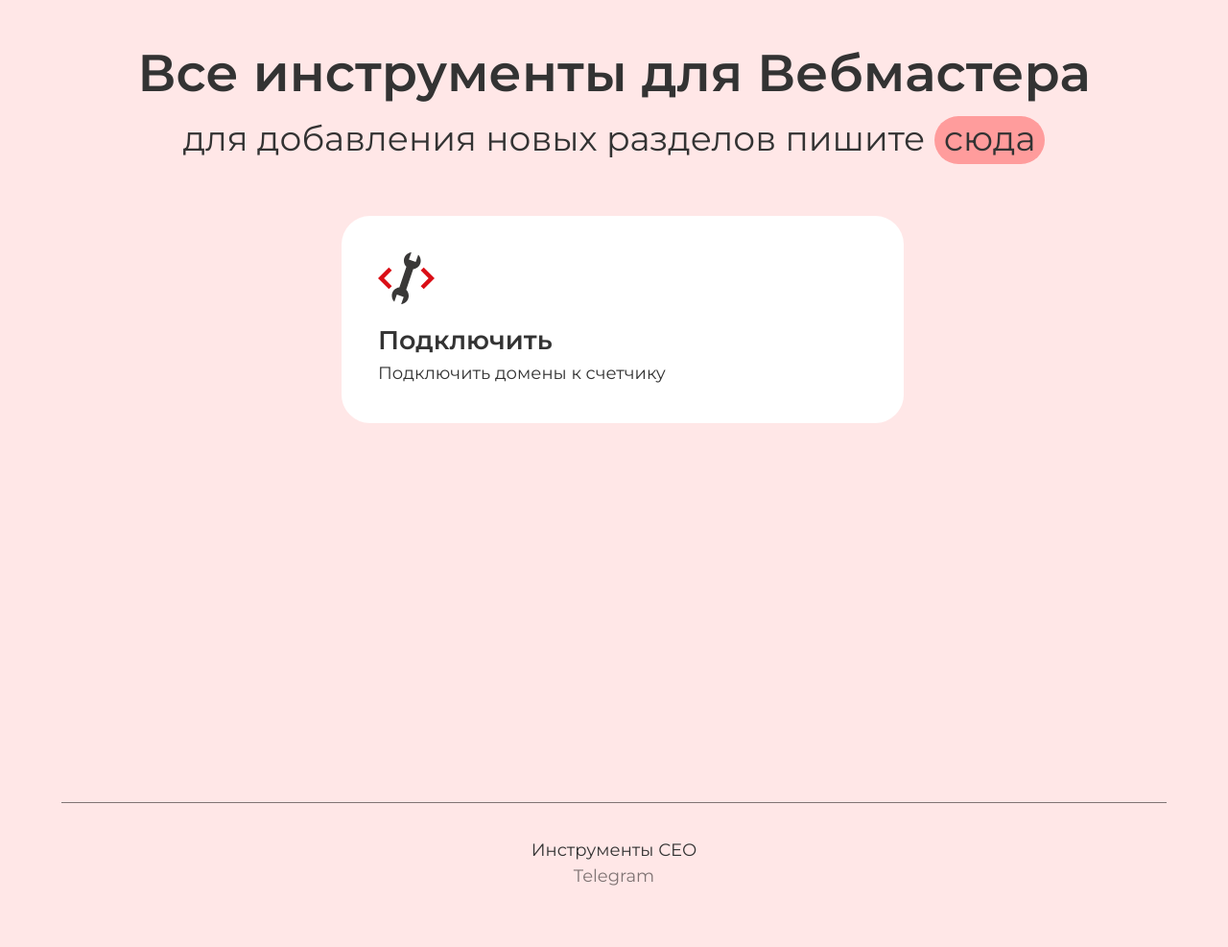
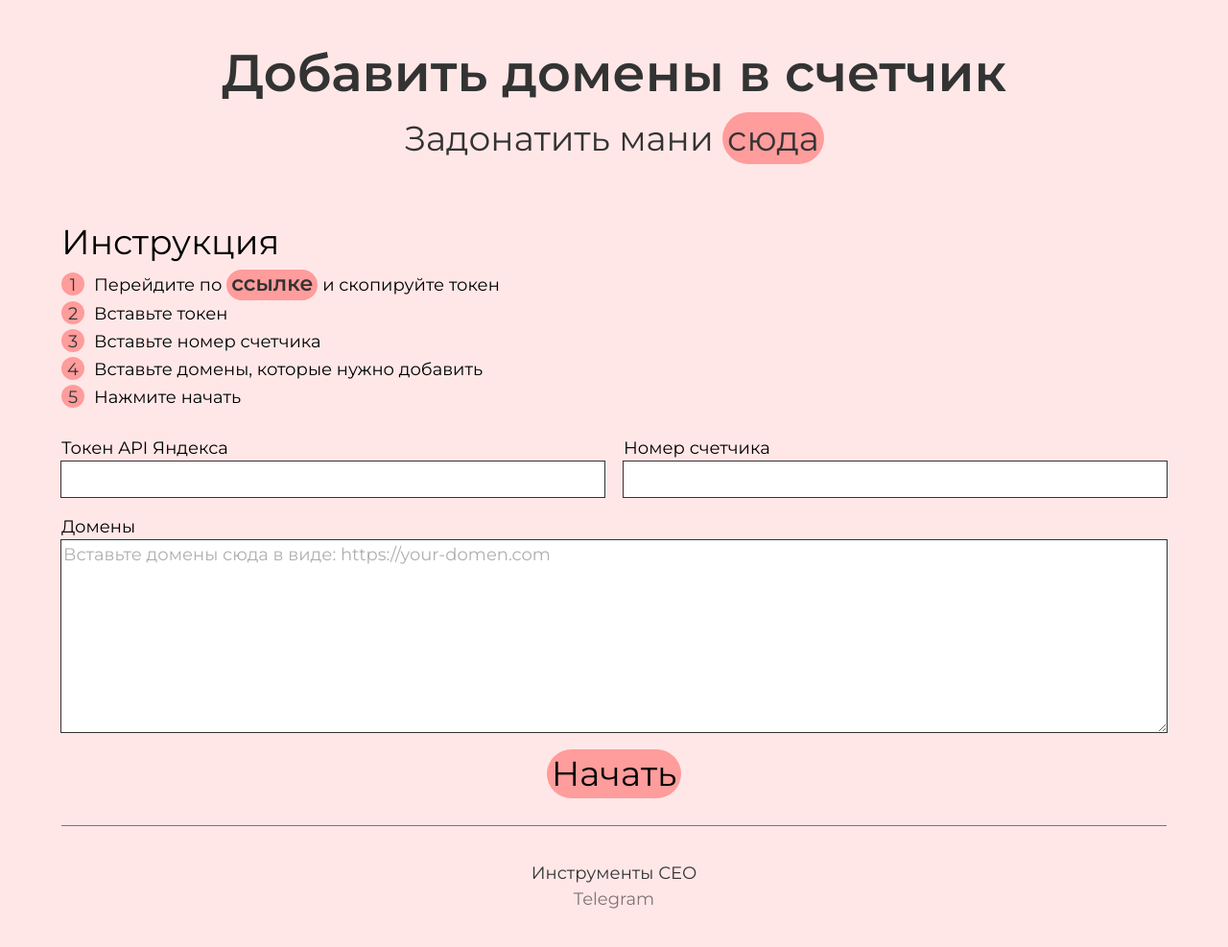
Before and after one commit to audamoon/octoapi, a PHP site: page /webmaster/connection.html in a window 1280 px wide. Shown: the part 90-1077 px from the top of the page at 96% size. Before the commit the page ends 1013 px from the top, so only its background shows below. Run offline with PHP 8.4, Linux system fonts and the light colour scheme.

Commit message:
add new page

```diff
--- a/assets/styles/media.css
+++ b/assets/styles/media.css
@@ -10,6 +10,9 @@
 
 @media (max-width: 1440px){
     .footer {
+        max-width: 90%;
+    }
+    .container {
         max-width: 90%;
     }
 
@@ -45,19 +48,21 @@
 
 }
 @media (min-width: 1440px) {
+    .btn_pink:hover {
+        background-color: #ff9c9c7c;
+        cursor: pointer;
+    }
     .menu__link:hover {
         color: #FF9C9C;
+        cursor: pointer;
     }
-
-    .main-title__subtitile a:hover {
-        background-color: #ff9c9c7c;
-    }
-
     .division__item:hover img {
         transform: scale(1.1);
     }
-
     .division__item:hover {
         border: 2px solid  #8074748e
     }
+    .beauty-list__item a:hover {
+        opacity: 0.8;
+    }
 }
--- a/assets/styles/style.css
+++ b/assets/styles/style.css
@@ -124,6 +124,7 @@ body {
     line-height: 1.5;
     background-color: #FFE7E7
 }
+
 .container {
     margin: 0 auto;
     max-width: 1440px;
@@ -134,7 +135,7 @@ body {
 }
 
 /* Header ----------------------------------------------------------------------*/
-.global-header{
+.global-header {
     margin-bottom: 36px;
 }
 
@@ -171,7 +172,9 @@ body {
     width: 50px;
 }
 
-.burger__item, .burger__item::before, .burger__item::after {
+.burger__item,
+.burger__item::before,
+.burger__item::after {
     border-radius: 20px;
     display: inline-block;
     position: absolute;
@@ -181,32 +184,38 @@ body {
     left: 0;
     transition: all ease 0.2s;
 }
+
 .burger__item {
     transform: translate(0%, -50%);
     left: 0;
+
     &::before {
         top: 18px;
         content: "";
 
     }
+
     &::after {
         top: -18px;
         content: "";
     }
 }
-.burger__item.open{
-    background:rgba(0,0,0,0);
+
+.burger__item.open {
+    background: rgba(0, 0, 0, 0);
 }
+
 .burger__item.open::before {
-    top:0;
+    top: 0;
     width: 100%;
-    transform:rotate(135deg);
+    transform: rotate(135deg);
 
 }
-.burger__item.open::after{
-    top:0;
+
+.burger__item.open::after {
+    top: 0;
     width: 100%;
-	transform:rotate(45deg);
+    transform: rotate(45deg);
 
 }
 
@@ -218,39 +227,46 @@ body {
     gap: 36px;
 
 }
+
 .menu__link {
     font-weight: 600;
     font-size: 27px;
     color: #333333;
     transition: color 0.15s;
 }
+
 /* Menu MODAL  ----------------------------------------------------------------------*/
-.menu-modal{
+.menu-modal {
     position: absolute;
-    background:#ffffff;
+    background: #ffffff;
     width: 100%;
     height: fit-content;
     display: none;
     padding: 36px 18px 36px 48px;
     border-top: 1px solid #333333;
     border-bottom: 1px solid #333333;
+
     .menu-container {
         display: flex;
 
     }
+
     .menu__list {
         gap: 18px;
         flex-direction: column;
-        align-items:baseline;
+        align-items: baseline;
     }
 }
-.menu-modal.visible{
+
+.menu-modal.visible {
     display: block;
 }
+
 /* Main block ----------------------------------------------------------------------*/
 .content {
     width: 100%;
     min-height: 100%;
+    margin-bottom: 24px;
 }
 
 /* Main Title ----------------------------------------------------------------------*/
@@ -268,14 +284,16 @@ body {
 .main-title__subtitile {
     font-size: 36px;
 }
+/* general buttons ----------------------------------------------------------------------*/
+.btn_pink {
+    background-color: #FF9C9C;
+    border-radius: 30px;
+    padding: 5px;
+}
+.btn_pink a {
+    color: #333333;
+}
 
-.main-title__subtitile a {
-    padding: 1px 10px 5px 10px;
-    border-radius: 30px;
-    background-color: #FF9C9C;
-    color: #333333;
-    transition: color 0.3s;
-}
 
 /*Divisions ----------------------------------------------------------------------*/
 .division {
@@ -314,22 +332,117 @@ body {
     transition: 0.5s;
 }
 
+
+/* Tutorial  ----------------------------------------------------------------------*/
+
+.tutorial {
+    display: flex;
+    flex-direction: column;
+    margin-bottom: 24px;
+}
+
+.tutorial__title {
+    font-size: 36px;
+}
+
+.beauty-list {
+    list-style: none;
+    counter-reset: item;
+}
+
+.beauty-list__item {
+    counter-increment: item;
+    margin-bottom: 2px;
+}
+
+.beauty-list__item a {
+    font-size: 22px;
+    font-weight: 700;
+}
+
+.beauty-list__item::before {
+    margin-right: 10px;
+    content: counter(item);
+    border-radius: 100%;
+    background: #FF9C9C;
+    color: #333333;
+    display: inline-block;
+    width: 24px;
+    height: 24px;
+    text-align: center;
+}
+
+/* Forms ----------------------------------------------------------------------*/
+.form {
+    align-items: center;
+    display: flex;
+    flex-direction: column;
+    gap: 18px;
+}
+
+.form__double {
+    display: flex;
+    width: 100%;
+    gap: 20px;
+}
+
+.form__block {
+    width: 100%;
+}
+
+.form__label {
+    display: block;
+}
+
+.form__input-text {
+    padding: 8px;
+    width: 100%;
+    outline: 1px solid #333333;
+}
+
+.form__input-text:focus {
+    outline: 3px solid #FF9C9C;
+}
+
+.form__textarea {
+    width: 100%;
+    height: 200px;
+    resize: vertical;
+    outline: 1px solid #333333;
+    padding: 5px 2px;
+}
+
+.form__textarea:focus {
+    outline: 3px solid #FF9C9C;
+}
+
+.form__textarea::placeholder {
+    color: #afafaf;
+}
+.form__btn {
+    font-size: 36px;
+}
+
 /* Footer ----------------------------------------------------------------------*/
 .footer {
     background-color: #FFE7E7;
 }
+
 .footer_bordered {
     border-top: 1px solid #807474
 }
+
 .footer__about {
     padding: 36px 0;
     display: flex;
     flex-direction: column;
     align-items: center;
 }
+
 .footer__text {
-    color:#333333
+    color: #333333
 }
+
 .footer__link {
-    color:#807474
+    color: #807474
 }
--- a/index.html
+++ b/index.html
@@ -38,8 +38,8 @@
         <main class="content">
             <div class="main-title container">
                 <h1 class="main-title__title">Все разделы</h1>
-                <p class="main-title__subtitile">для добавления новых разделов пишите <a target="_blank"
-                        href="https://t.me/audamoon">сюда</a></p>
+                <p class="main-title__subtitile">для добавления новых разделов пишите <span class="btn_pink"><a target="_blank"
+                    href="https://t.me/audamoon">сюда</a></span></p>
             </div>
             <div class="division container">
                 <div class="division__item">
@@ -52,7 +52,7 @@
                     </a>
                 </div>
                 <div class="division__item">
-                    <a class="division__link" href="/webmaster/metrika.html">
+                    <a class="division__link" href="/">
                         <div class="division__icon"><img src="/assets/images/icons/metrika.svg" alt="Метрика"></div>
                         <h3 class="division__title">Метрика</h3>
                         <div class="division__content">
--- a/webmaster/connection.html
+++ b/webmaster/connection.html
@@ -37,20 +37,35 @@
         <div class="menu-modal"></div>
         <main class="content">
             <div class="main-title container">
-                <h1 class="main-title__title">Все инструменты для Вебмастера</h1>
-                <p class="main-title__subtitile">для добавления новых разделов пишите <a target="_blank"
-                        href="https://t.me/audamoon">сюда</a></p>
+                <h1 class="main-title__title">Добавить домены в счетчик</h1>
+                <p class="main-title__subtitile">Задонатить мани <span class="btn_pink"><a  target="_blank"
+                        href="https://t.me/audamoon">сюда</a></span></p>
             </div>
-            <div class="division container">
-                <div class="division__item">
-                    <a class="division__link" href="/webmaster/connection.html">
-                        <div class="division__icon"><img src="/assets/images/icons/webmaster.svg" alt="Вебмастер"></div>
-                        <h3 class="division__title">Подключить</h3>
-                        <div class="division__content">
-                            <p>Подключить домены к счетчику</p>
+            <div class="tutorial container">
+                <h2 class="tutorial__title">Инструкция</h2>
+                <ol class="tutorial__list beauty-list">
+                    <li class="beauty-list__item">Перейдите по <span class="btn_pink"><a target="_blank"
+                            href="https://oauth.yandex.ru/authorize?response_type=token&client_id=c4f13ce878b04a5d80036fbd053e82ad">ссылке</a></span>
+                        и скопируйте токен
+                    </li>
+                    <li class="beauty-list__item">Вставьте токен</li>
+                    <li class="beauty-list__item">Вставьте номер счетчика</li>
+                    <li class="beauty-list__item">Вставьте домены, которые нужно добавить</li>
+                    <li class="beauty-list__item">Нажмите начать</li>
+                </ol>
+            </div>
+            <div class="container">
+                <form class="form" id="connection" method="post">
+                    <div class="form__double">
+                        <div class="form__block"><label class="form__label" for="input_token" name="token">Токен API
+                                Яндекса</label><input type="text" class="form__input-text" id="input_token"></div>
+                        <div class="form__block"> <label class="form__label" for="input_counter_number" name="counter">Номер
+                                счетчика</label><input type="text" class="form__input-text" id="input_counter_number">
                         </div>
-                    </a>
-                </div>
+                    </div>
+                    <div class="form__block"><label class="form__label" for="input_domens" name="doments">Домены</label><textarea placeholder="Вставьте домены сюда в виде: https://your-domen.com" type="text" class="form__textarea" id="input_domens"></textarea></div>
+                    <input class="btn_pink form__btn" type="submit" value="Начать">
+                </form>
             </div>
         </main>
         <footer class="footer footer_bordered container">
--- a/webmaster/webmaster.html
+++ b/webmaster/webmaster.html
@@ -39,8 +39,8 @@
         <main class="content">
             <div class="main-title container">
                 <h1 class="main-title__title">Все инструменты для Вебмастера</h1>
-                <p class="main-title__subtitile">для добавления новых разделов пишите <a target="_blank"
-                        href="https://t.me/audamoon">сюда</a></p>
+                <p class="main-title__subtitile">для добавления новых разделов пишите <span class="btn_pink"><a target="_blank"
+                    href="https://t.me/audamoon">сюда</a></span></p>
             </div>
             <div class="division container">
                 <div class="division__item">
```
